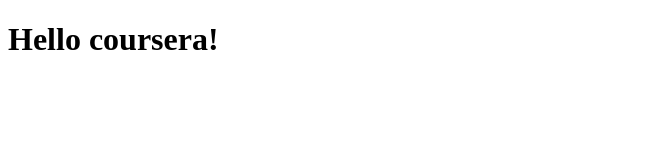
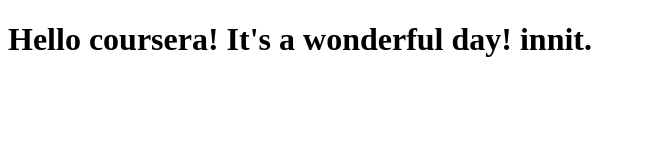
Before and after one commit to ishaq88/coursera-test, a plain HTML site: page site/index.html in a window 1280 px wide. Shown: the whole page, without its empty margins (0-646 px from the left). Drawn offline with Linux system fonts and the light colour scheme.

Commit message:
little change

```diff
--- a/site/index.html
+++ b/site/index.html
@@ -4,6 +4,6 @@
 	<title>Hello Coursera!</title>
 </head>
 <body>
-<h1>Hello coursera!</h1>
+<h1>Hello coursera! It's a wonderful day! innit.</h1>
 </body>
 </html>
```
